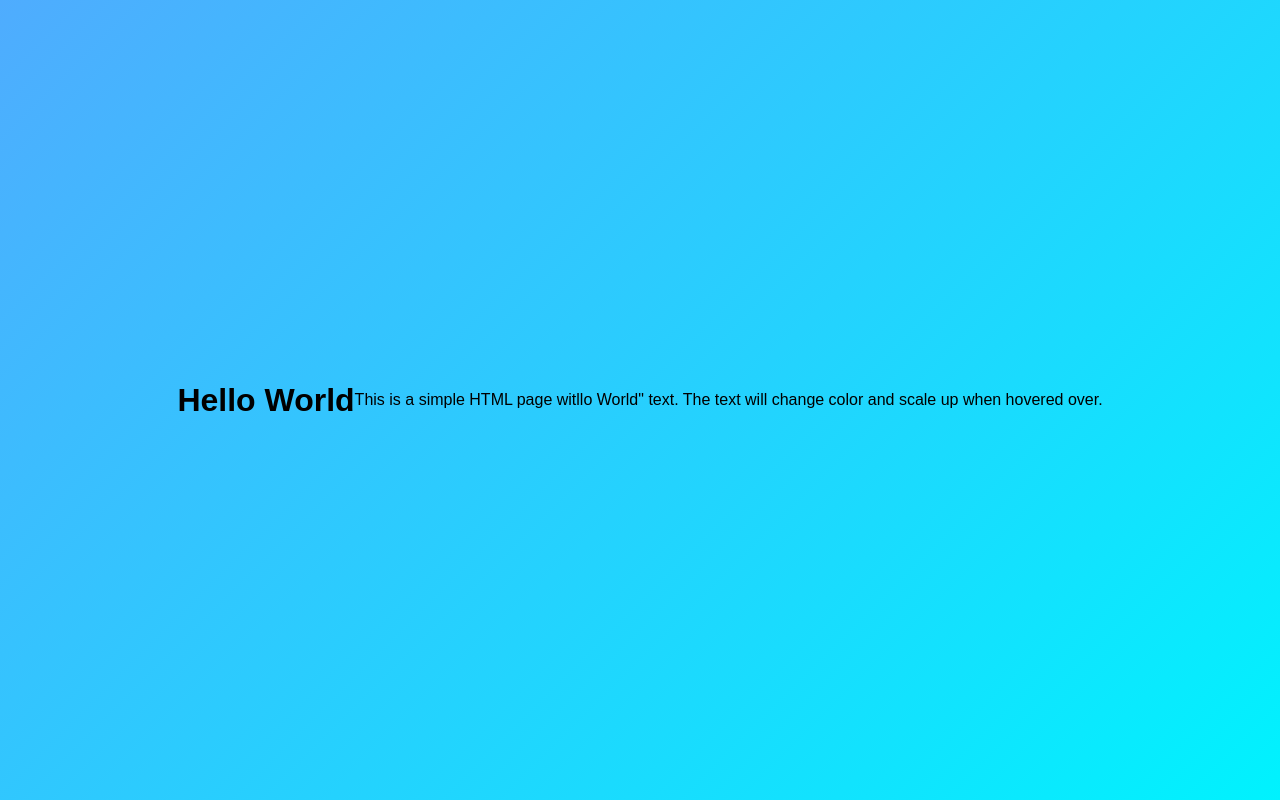
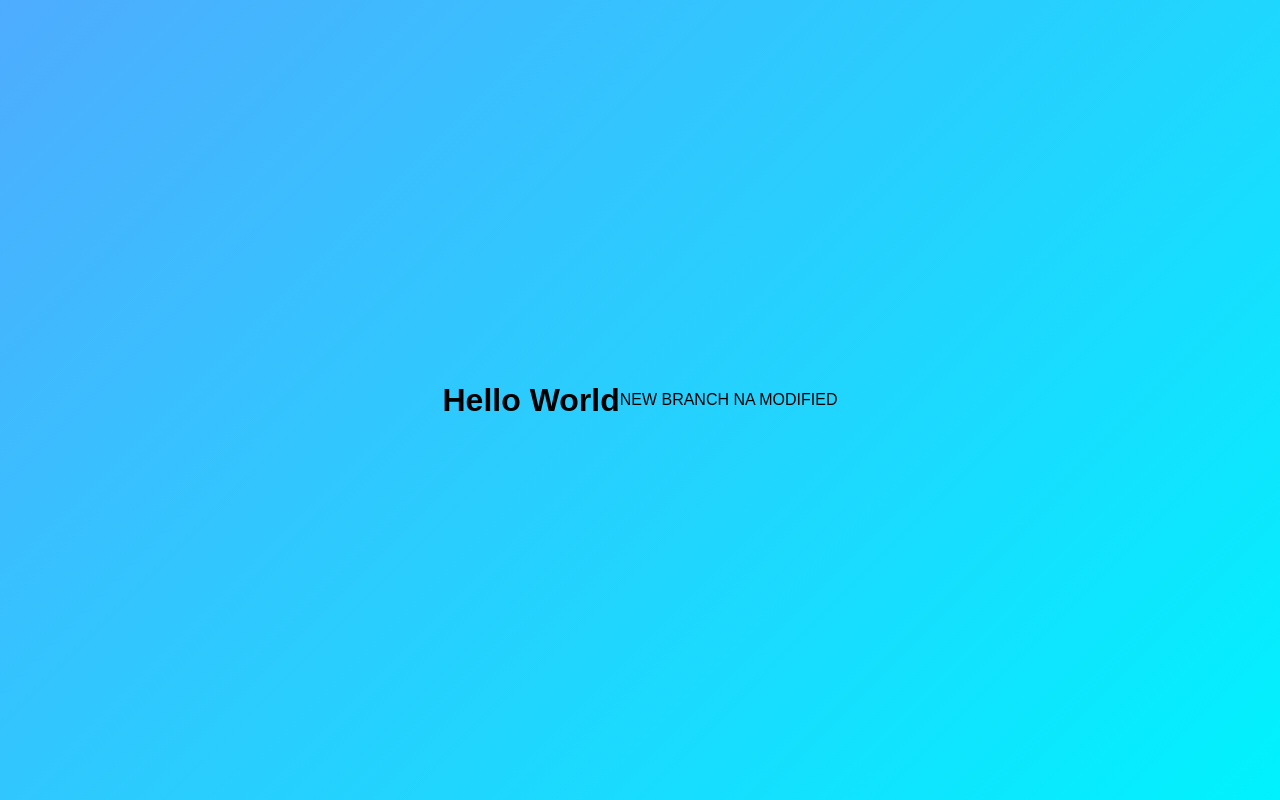
Before and after one commit to gioshwua/repository-ng-pogi, a plain HTML site: page index.html in a window 1280 px wide. Drawn offline with Linux system fonts and the light colour scheme.

Commit message:
NEW BRANCH

```diff
--- a/index.html
+++ b/index.html
@@ -9,6 +9,6 @@
 </head>
 <body>
     <h1>Hello World</h1>
-    <P>This is a simple HTML page witllo World" text. The text will change color and scale up when hovered over.</P>
+    <P>NEW BRANCH NA MODIFIED</P>
 </body>
 </html>
```
